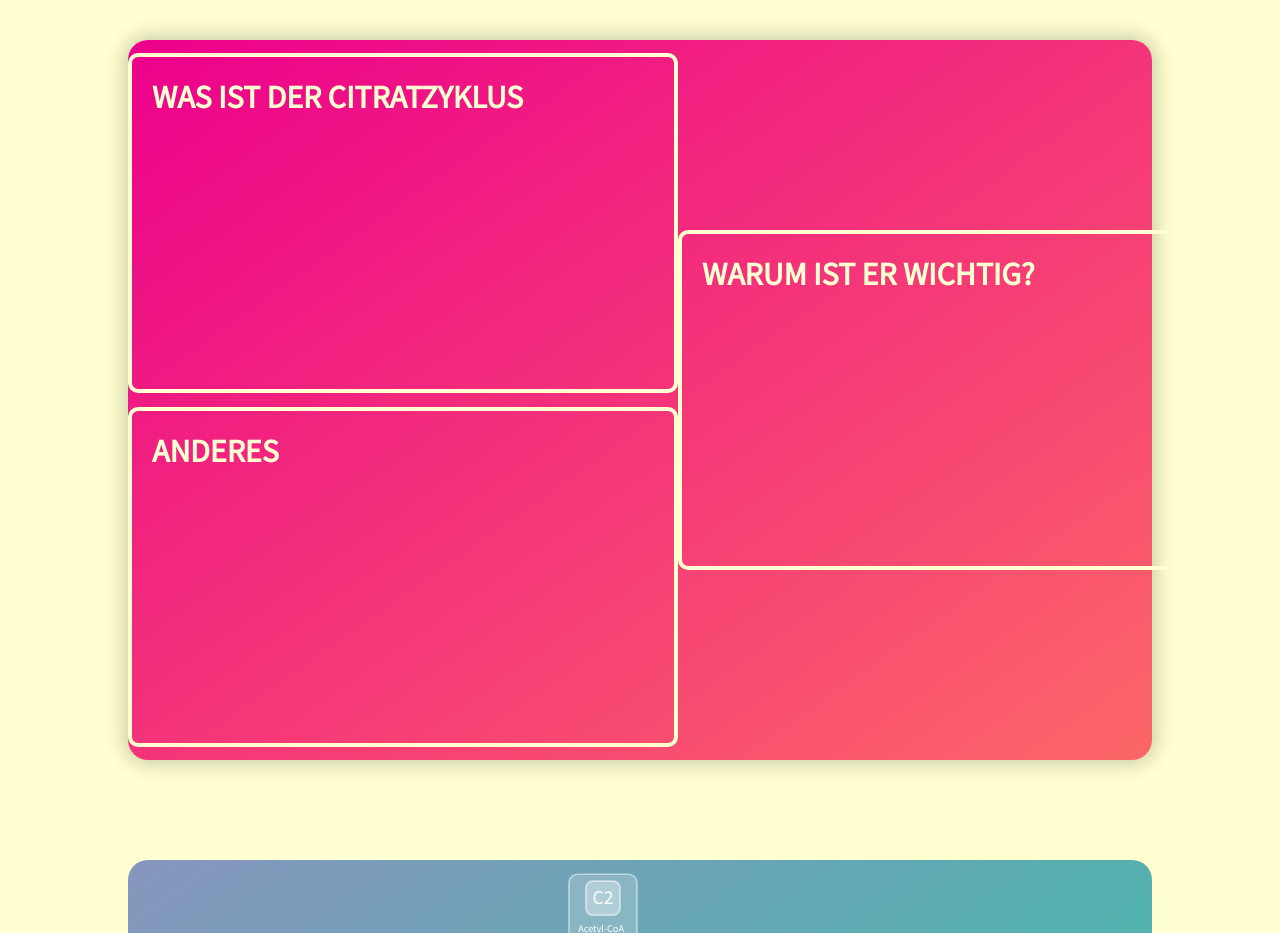
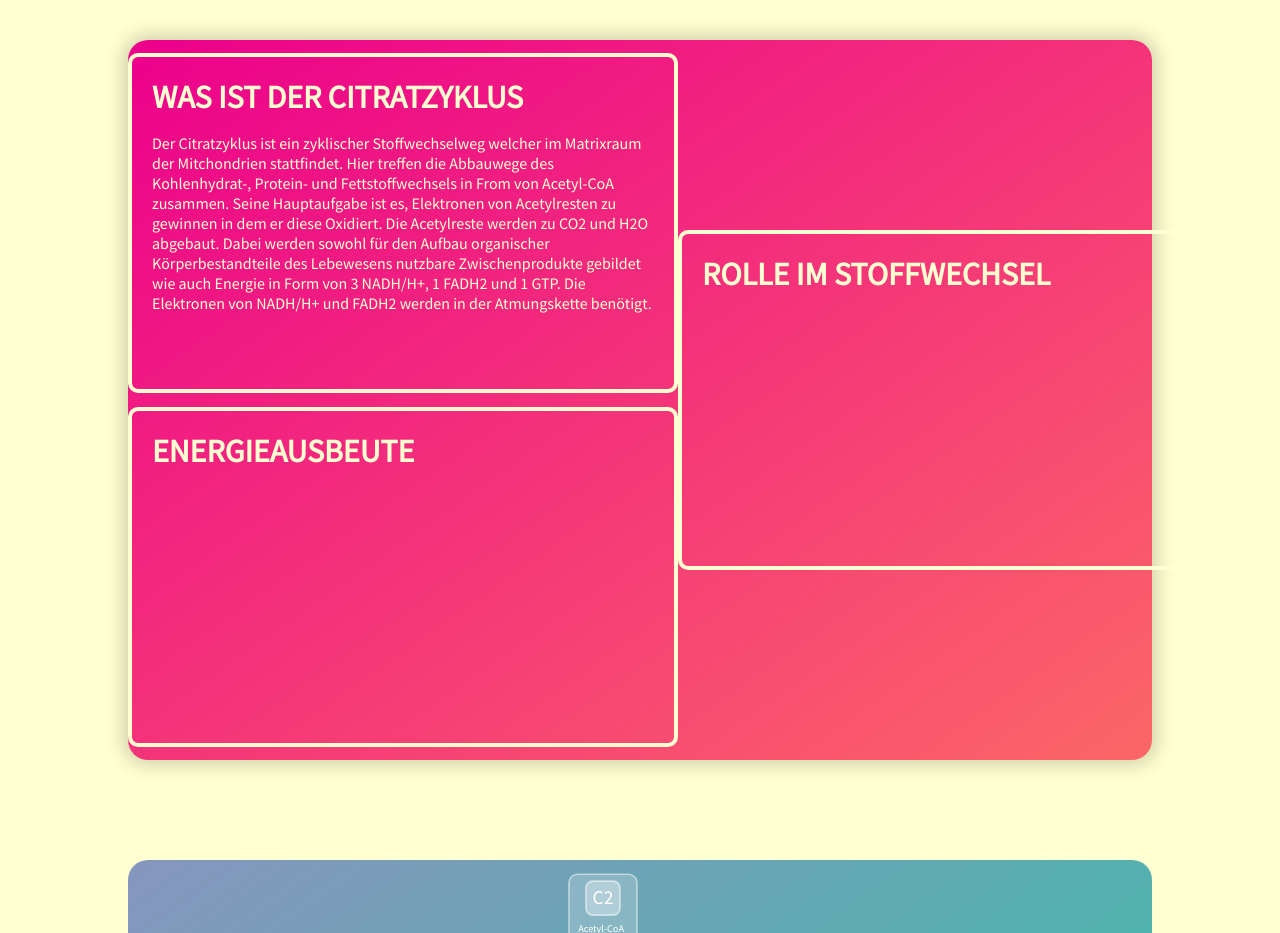
Before and after one commit to JonasHendel/Citratzyklus, a Next.js app in the folder client/: page / in a window 1280 px wide. Shown: the part 860-1793 px from the top of the page. Built offline with nearby package versions, Linux system fonts and the light colour scheme.

Commit message:
added was ist der citratzyklus

```diff
--- a/client/components/InfoCard.js
+++ b/client/components/InfoCard.js
@@ -58,7 +58,7 @@ const InfoCard = ({ title }) => {
 
         </div>
 
-				<p className={styles.description}>{description(title)}</p>
+				<p className={styles.description} style={{fontSize: 14}}>{description(title)}</p>
 			</motion.div>
 		</>
 	);
--- a/client/components/Introduction.js
+++ b/client/components/Introduction.js
@@ -1,25 +1,45 @@
 import React, { useState } from 'react';
-import { motion, AnimateSharedLayout, AnimatePresence } from 'framer-motion';
+import { motion } from 'framer-motion';
 
 function Introduction() {
 	const [selectedId, setSelectedId] = useState(null);
+
 	return (
 		<div className='textContainer'>
 			<div className='leftCard'>
-				<motion.div className='textCard'whileHover={{scale: 1.04, duration: 1}}>
-					<h1>
-						Was ist der Citratzyklus
-					</h1>
-					<p></p>
+				<motion.div
+					className='textCard'
+					whileHover={{ scale: 1.05, duration: 1 }}
+				>
+					<h1>Was ist der Citratzyklus</h1>
+					<p>
+						Der Citratzyklus ist ein zyklischer Stoffwechselweg
+						welcher im Matrixraum der Mitchondrien stattfindet. Hier
+						treffen die Abbauwege des Kohlenhydrat-, Protein- und
+						Fettstoffwechsels in From von Acetyl-CoA zusammen. Seine
+						Hauptaufgabe ist es, Elektronen von Acetylresten zu
+						gewinnen in dem er diese Oxidiert. Die Acetylreste
+						werden zu CO2 und H2O abgebaut. Dabei werden sowohl für
+						den Aufbau organischer Körperbestandteile des Lebewesens
+						nutzbare Zwischenprodukte gebildet wie auch Energie in
+						Form von 3 NADH/H+, 1 FADH2 und 1 GTP. Die Elektronen
+						von NADH/H+ und FADH2 werden in der Atmungskette benötigt.
+					</p>
 				</motion.div>
-				<motion.div className='textCard' whileHover={{scale: 1.04, duration: 1}}>
-					<h1>Anderes</h1>
+				<motion.div
+					className='textCard'
+					whileHover={{ scale: 1.04, duration: 1 }}
+				>
+					<h1>Energieausbeute</h1>
 					<p></p>
 				</motion.div>
 			</div>
 			<div className='rightCard'>
-				<motion.div className='textCard ' whileHover={{scale: 1.04, duration: 1}}>
-					<h1>Warum ist er wichtig?</h1>
+				<motion.div
+					className='textCard '
+					whileHover={{ scale: 1.04, duration: 1 }}
+				>
+					<h1>Rolle im Stoffwechsel</h1>
 					<p></p>
 				</motion.div>
 			</div>
--- a/client/package.json
+++ b/client/package.json
@@ -13,6 +13,7 @@
     "next": "10.0.9",
     "phosphor-react": "^1.2.1",
     "react": "17.0.2",
-    "react-dom": "17.0.2"
+    "react-dom": "17.0.2",
+    "react-intersection-observer": "^8.31.1"
   }
 }
--- a/client/utils/desc.js
+++ b/client/utils/desc.js
@@ -3,9 +3,9 @@ export const description = (title) => {
 		case 'Acetzyl-CoA':
 			return 'Die Citratsynthase katalysiert die Übertragung von Acetyl-CoA (C2 Verbindung) aufOxalacetat (C4 Verbindung) unter der Bildung von Citrat (C6 Verbindung). H2O wird eingeführt und das Coenzym A abgespalten. Hierbei wird die energiereiche Thioesterbindung des Acetyl-CoA durch einer Hydrolyse aufgespalten.';
 		case 'Citrat':
-      return 'Die Aconitathydratase (Aconitase) wandelt Citrat(C6) zu Isocitrat(C6) um. Dabei wird die OH-Gruppe vom Citrat an ein benachbartes Kohlenstoffatom abgegebn. So lagert es sich zu Isocitrat um. Beide Verbindungen besizten die gleichen Atome, sie sind aber jeweils unterschiedlich angeordnet. So entsteht aus einem tertitären Alkohol ein sekundärer Alkohol.'
+			return 'Die Actionase katalyisert die Dehydratisierung von Citrat(C6) zu cis-Aconitat und Wasser. Daraufhin katalysiert die Actionase die Hydratisierung von cis-Aconitat und Wasser zu Isocitrat(C6). Dabei wird die OH-Gruppe vom Citrat an ein benachbartes Kohlenstoffatom abgegebn. So lagert es sich zu Isocitrat um. Beide Verbindungen besizten die gleichen Atome, sie sind aber jeweils unterschiedlich angeordnet. So entsteht aus einem tertitären Alkohol ein sekundärer Alkohol.';
 		case 'Isocitrat':
-      return 'Die NAD+ abhängige Isocitrat-Dehydrogenase katalysiert die oxididation(abgabe von Elektronen) von Isocitrat() zu α-Ketoglutarat. Die abgegebenen Elektronen werden auf den Electronencarrier NAD+ übertragen und es entsteht ein Molekül NADH/H+. Zusätlich wird ein Molekül CO2 abgespalten.'
+			return 'Die Isocitrat-Dehydrogenase katalysiert die Oxidation von Isocitrat und NAD+ zu Oxalsuccinat, die abgegebenen Elektronen werden auf den Elektronencarrier NAD+ übertragen und es entsteht ein Molekül NADH/H+. Darufhin katalysiert das Enzym die Decarboxylierung von Oxalsuccinat und H+ zu α-Ketoglutarat und CO2.  ';
 		case 'α-Ketoglutarat':
 			return 'Die NAD+ abhängige α-Ketoglutarat-Dehydrogenase katalysiert die Oxidation und CO2 absplatung von α-Ketoglutarat. Es entsteht wieder ein Molekül NADH/H+. Zusätzlich überträgt ein Multienzymkomplex eine Coenzym A-Gruppe (CoA) auf das gebildete Molekül. Das Molekül heißt Succinyl-CoA und hat ein sehr energiereiche Bindung.';
 		case 'Succinly-CoA':
@@ -14,9 +14,9 @@ export const description = (title) => {
 			return 'Die FAD-abhängige Succinat-Dehydrogenase führt die Oxidation von Succinat zu Fumarat durch. Hierbei wird eine Doppelbindung gebildey und ein Molekül FADH2 freigesetzt.';
 		case 'Fumarat':
 			return 'Die H20 abhängige Fumarat-Hydratase/Fumarase katalysiert die Ausbildung von Malat. An die doppelbindung von Fumarat bindet sich ein Wassermolekül ';
-    case 'Malat':
-      return 'Die NAD+ abhängige Malatdehydrogenase oxidiert die OH-Gruppe von Malat zu einer Carbonylgruppe. So bildet sich ein Oxalacetat Molekül, diese liegt dann als Substrat für Schritt 1 des Citratzyklus vor. Auch entsteht hierbei ein Molekül NADH/H+';
-    case 'Oxalacetat':
+		case 'Malat':
+			return 'Die NAD+ abhängige Malatdehydrogenase oxidiert die OH-Gruppe von Malat zu einer Carbonylgruppe. So bildet sich ein Oxalacetat Molekül, diese liegt dann als Substrat für Schritt 1 des Citratzyklus vor. Auch entsteht hierbei ein Molekül NADH/H+';
+		case 'Oxalacetat':
 			return 'Die Citratsynthase katalysiert die Übertragung von Acetyl-CoA (C2 Verbindung) aufOxalacetat (C4 Verbindung) unter der Bildung von Citrat (C6 Verbindung). H2O wird eingeführt und das Coenzym A abgespalten. Hierbei wird die energiereiche Thioesterbindung des Acetyl-CoA durch einer Hydrolyse aufgespalten.';
 	}
 };
@@ -85,17 +85,16 @@ export const reaktionsGleichung = (title) => {
 	}
 };
 
-
 export const reaktion = (title) => {
 	switch (title) {
 		case 'Acetzyl-CoA':
 			return 'Kondensation';
 			break;
 		case 'Citrat':
-			return '';
+			return 'Dehydratisierung & Hydratisierung';
 			break;
 		case 'Isocitrat':
-			return '';
+			return 'Oxidation & Decarboxylierung';
 			break;
 		case 'α-Ketoglutarat':
 			return 'Oxidative Decarboxylierung';
```
Also changed, not shown: 2 other files (tests, documents, lock files or other folders).
